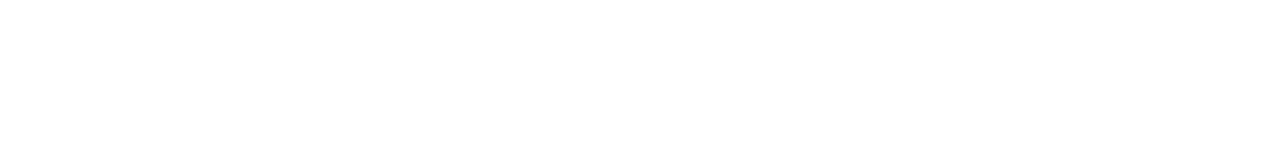
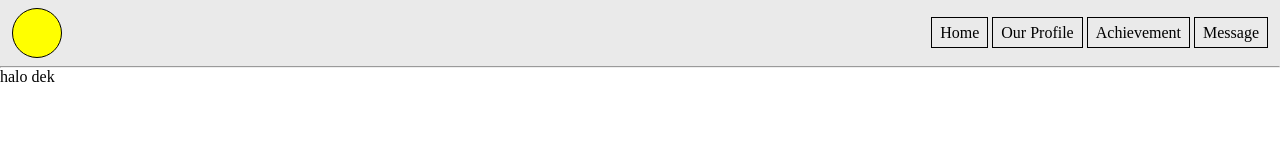
Before and after one commit to revou-fundamental-course/03-mar-25-AhmadRianHidayat, a plain HTML site: page index.html in a window 1280 px wide. Drawn offline with Linux system fonts and the light colour scheme.

Commit message:
bikin navbar sederhana

```diff
--- a/css/style.css
+++ b/css/style.css
@@ -1 +1,31 @@
 /* ini file cssnya */
+* {
+  padding: 0;
+  margin: 0;
+  box-sizing: border-box;
+}
+body {
+  /* background-color: gray; */
+  /* width: 100vw; */
+}
+.mainHeader {
+  display: flex;
+  justify-content: space-between;
+  align-items: center;
+  width: 100vw;
+  background-color: #eaeaea;
+  padding: 8px 12px;
+}
+.logo {
+  width: 50px;
+  height: 50px;
+  background-color: yellow;
+  border: 1px solid black;
+  border-radius: 50%;
+}
+a {
+  color: black;
+  text-decoration: none;
+  border: 1px solid black;
+  padding: 6px 8px;
+}
--- a/index.html
+++ b/index.html
@@ -9,10 +9,24 @@
   </head>
   <body>
     <!-- main header -->
-    <header></header>
+    <header class="mainHeader">
+      <!-- logo -->
+      <div class="logo"></div>
+      <div>
+        <a href="#">Home</a>
+        <a href="#">Our Profile</a>
+        <a href="#">Achievement</a>
+        <a href="#">Message</a>
+      </div>
+    </header>
+    <hr />
 
     <!-- main content -->
-    <main></main>
+    <main>
+      <section>
+        <p>halo dek</p>
+      </section>
+    </main>
 
     <!-- main footer -->
     <footer></footer>
```
